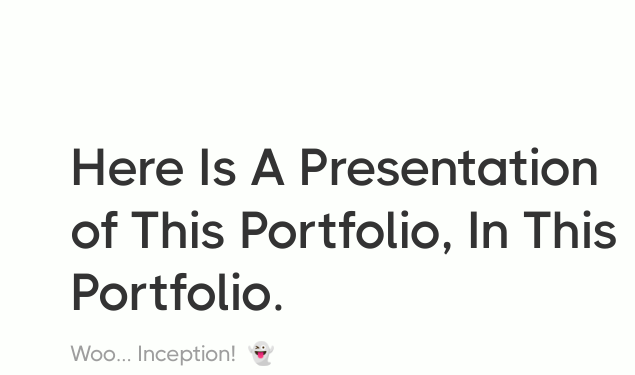
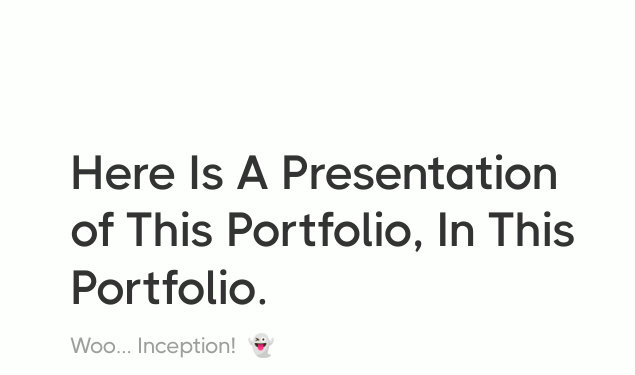
Before and after one commit to Hubiyan/hubiyan.io, a plain HTML site: page index.html in a window 1280 px wide. Shown: the part 3300-3675 px from the top of the page, 0-635 px from the left. Drawn offline with nearby package versions, Linux system fonts and the light colour scheme; a script that the page names is missing.

Commit message:
Presentation head text edit

```diff
--- a/css/hubiyans-portfolio.webflow.css
+++ b/css/hubiyans-portfolio.webflow.css
@@ -1070,9 +1070,10 @@
 }
 
 .head-text {
-  font-size: 52px;
+  font-size: 48px;
   font-weight: 600;
   line-height: 120%;
+  width: 90%;
 }
 
 .head-wrapper {
```
